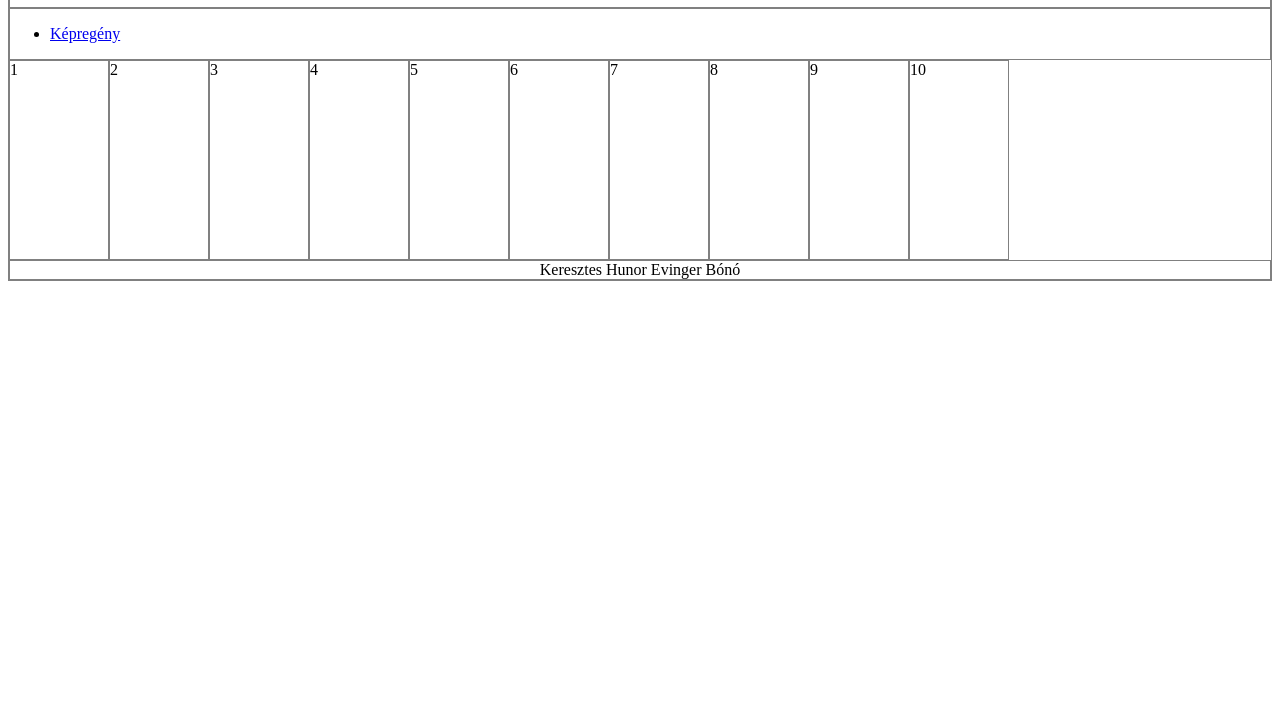
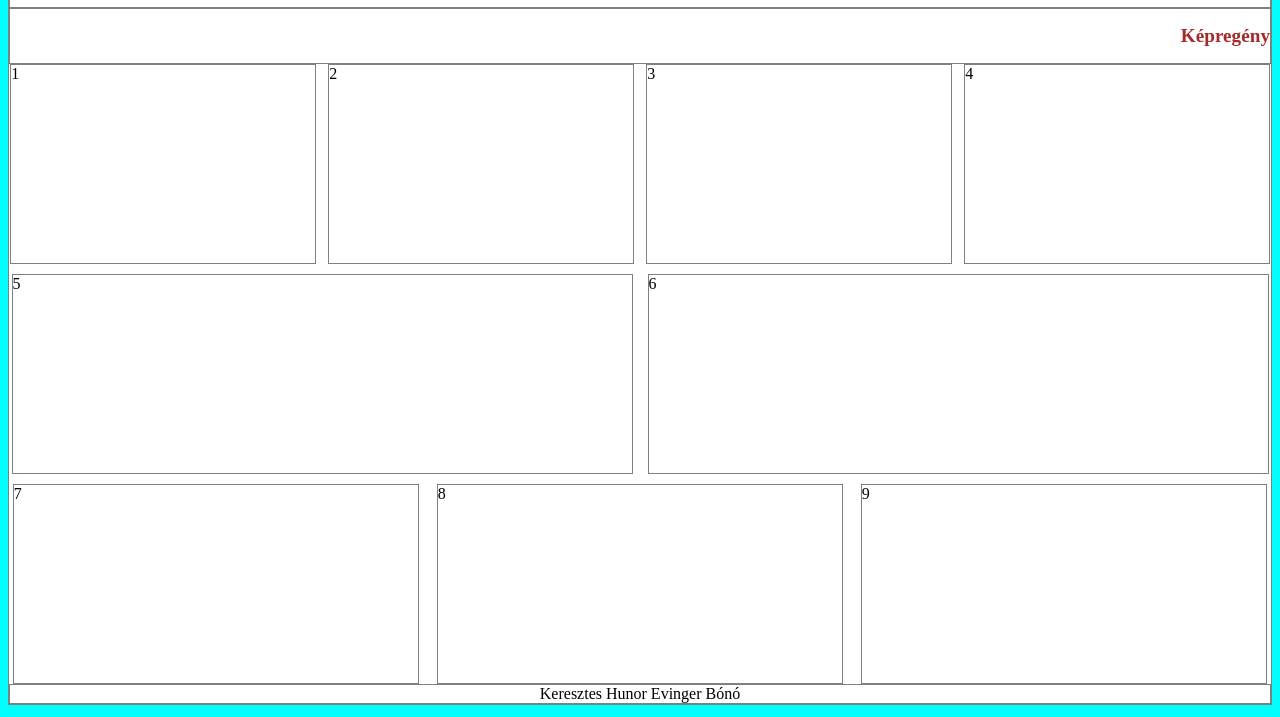
Before and after one commit to evingerbono/flex_kepregeny, a plain HTML site: page index.html in a window 1280 px wide. Shown: the part 83-800 px from the top of the page. Drawn offline with Linux system fonts and the light colour scheme.

Commit message:
divek_elhelyzése_flexel

```diff
--- a/index.html
+++ b/index.html
@@ -18,35 +18,32 @@
             </ul>
         </nav>
         <section>
-            <article style="width: 100px; height: 200px;">
+            <article class="elso" style="width: 100px; height: 200px;">
                 1
             </article>
-            <article style="width: 100px; height: 200px;">
+            <article class="elso" style="width: 100px; height: 200px;">
                 2
             </article>
-            <article style="width: 100px; height: 200px;">
+            <article class="elso" style="width: 100px; height: 200px;">
                 3
             </article>
-            <article style="width: 100px; height: 200px;">
+            <article class="elso" style="width: 100px; height: 200px;">
                 4
             </article>
-            <article style="width: 100px; height: 200px;">
+            <article class="masodik" style="width: 100px; height: 200px;">
                 5
             </article>
-            <article style="width: 100px; height: 200px;">
+            <article class="masodik" style="width: 100px; height: 200px;">
                 6
             </article>
-            <article style="width: 100px; height: 200px;">
+            <article class="harmadik" style="width: 100px; height: 200px;">
                 7
             </article>
-            <article style="width: 100px; height: 200px;">
+            <article class="harmadik" style="width: 100px; height: 200px;">
                 8
             </article>
-            <article style="width: 100px; height: 200px;">
+            <article class="harmadik" style="width: 100px; height: 200px;">
                 9
-            </article>
-            <article style="width: 100px; height: 200px;">
-                10
             </article>
         </section>
         <footer>Keresztes Hunor Evinger Bónó</footer>
--- a/stilus.css
+++ b/stilus.css
@@ -5,9 +5,13 @@
 main,header,nav,article,footer{
     border: 1px solid gray;
 }
+body{
+    background-color: aqua;
+}
 main{
     margin: auto;
     max-width: 1400px;
+    background-color: white;
 }
 header{
     display: flex;
@@ -15,14 +19,45 @@ header{
 }
 nav{
     display: flex;
+    justify-content: flex-end;
+}
+nav ul{
+    list-style-type: none;
+}
+nav ul li a{
+    text-decoration: none;
+    color: brown;
+    font-size: larger;
+    font-weight: bold;
 }
 section{
     display: flex;
+    flex-flow: row wrap;
+    justify-content: space-around;
+    gap: 10px;
 }
-article{
-    display: flex;
+article.elso{
+    flex: 0 0 calc(25% - 10px);
+}
+article.masodik{
+    flex: 0 0 calc(50% - 10px);
+}
+article.harmadik{
+    flex: 0 0 calc(33% - 10px);
 }
 footer{
     display: flex;
     justify-content: center;
 }
+
+@media screen and (max-width:600px) {
+    article.elso{
+        flex: 0 0 calc(50% - 10px);
+    }
+    article.masodik{
+        flex: 0 0 calc(50% - 10px);
+    }
+    article.harmadik{
+        flex: 0 0 calc(50% - 10px);
+    }
+}
```
